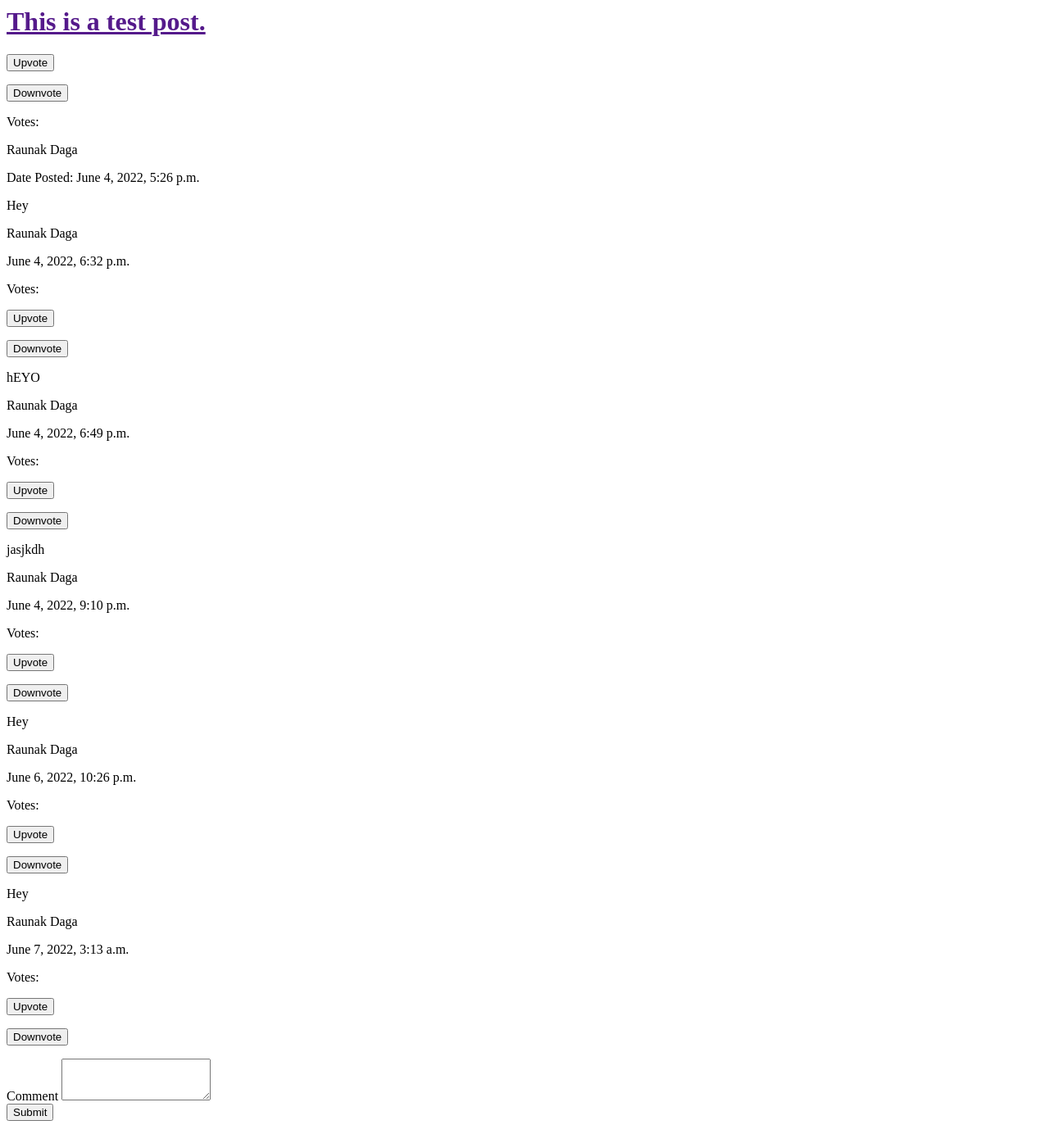
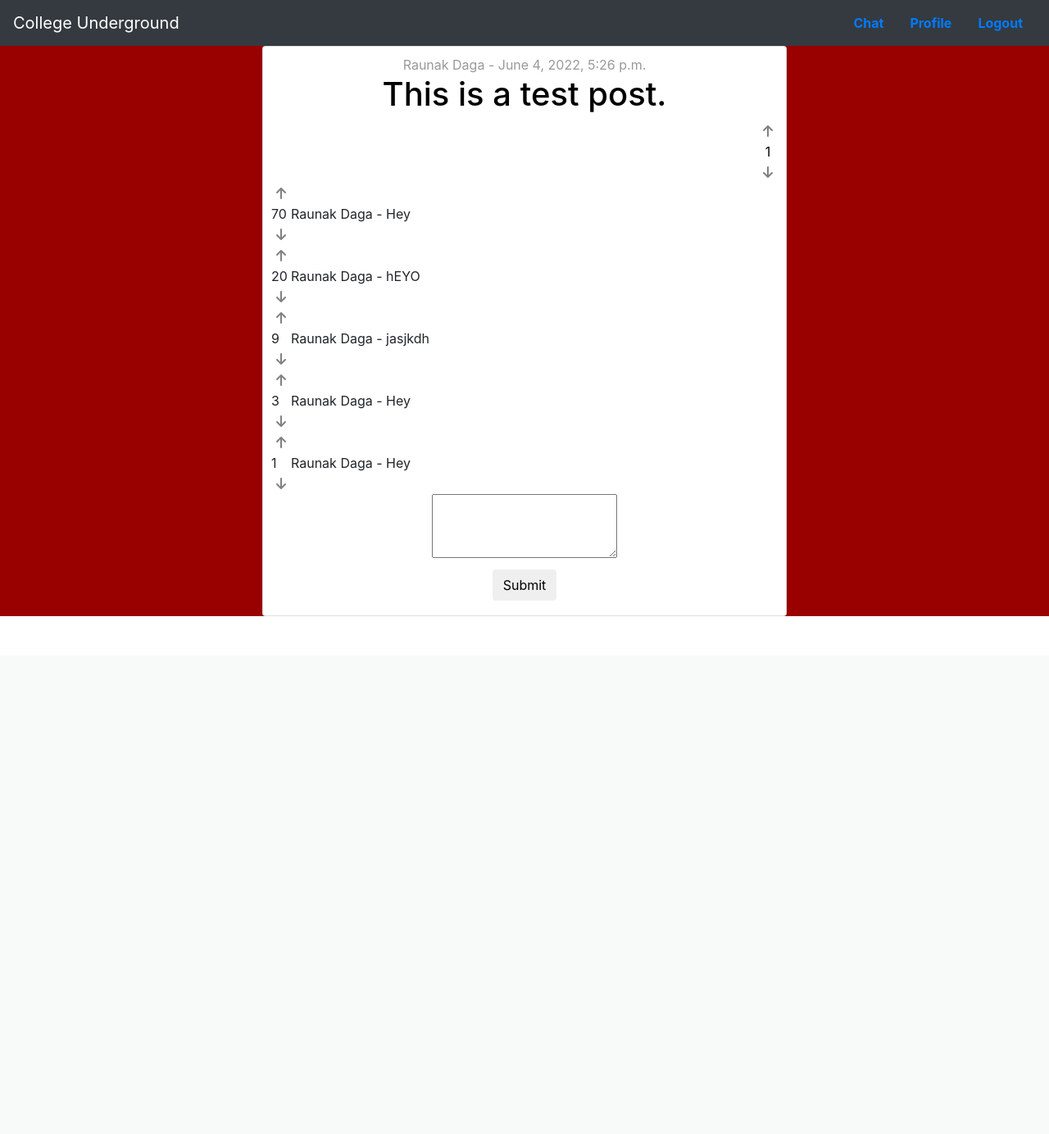
Before and after one commit to krvcorp/pong-frontend, a Django app: page /post/7/ in a window 1280 px wide. Shown: the whole page at 82% size. After the commit the page ends 752 px from the top, so only its background shows below. Run offline with Django 4.2, Linux system fonts and the light colour scheme; a user stored in the database is signed in; data comes from the database, SQL or seed files in the repository; both versions use the stored data as it was after the commit; some libraries are stand-ins or nearby versions.

Commit message:
Fixed +1/-1 and other voting issues

```diff
--- a/backend/base/templates/post.html
+++ b/backend/base/templates/post.html
@@ -1,34 +1,44 @@
+{% extends "base.html" %}
+{% load static %}
 {% block page_content %}
-<div class="layout__body mx-auto" style="width: 1200px">
-    <div class="mx-auto" style="width: 600px">
-        <div class="card border-primary">
-            <div class="card__header">
-                <h1 class="card__title">
-                    <a href="{{post.get_absolute_url}}">{{post.title}}</a>
-                </h1>
+<link rel="stylesheet" href="{% static '/css/discover.css' %}">
+<script src="https://code.jquery.com/jquery-3.6.0.js" integrity="sha256-H+K7U5CnXl1h5ywQfKtSj8PCmoN9aaq30gDh27Xc0jk="
+    crossorigin="anonymous"> </script>
+<link rel="stylesheet" href="https://cdnjs.cloudflare.com/ajax/libs/font-awesome/6.1.1/css/all.min.css"
+    integrity="sha512-KfkfwYDsLkIlwQp6LFnl8zNdLGxu9YAA1QvwINks4PhcElQSvqcyVLLD9aMhXd13uQjoXtEKNosOWaZqXgel0g=="
+    crossorigin="anonymous" referrerpolicy="no-referrer" />
+
+<div class="whole-page">
+    <div class="discover-body">
+        <div class="discover-post card">
+            <div class="discover-title">
+                <div class="author-information">
+                    {{post.user.name}} - {{post.created_at}}
                 </div>
+                <!-- Make the title link to the singular post view -->
+                <h1> {{post.title}} </h1>
 
                 <!-- A form with two options, upvote and downvote -->
+                <div class="post-vote">
+                    <form action="{% url 'vote_post' post_id=post.id up_or_down='up' %}" method="POST">
+                        {% csrf_token %}
+                        <button class="vote vote-post" type="submit">
+                            <i class="fa-solid fa-arrow-up"></i>
+                        </button>
+                    </form>
                     <div class="card__body">
-                <form action="{% url 'vote_post' post_id=post.id up_or_down=1 %}" method="POST">
+                        <span class="text-bold post-votes-count{{ post.id }}">
+                            {{ post.total_score }}
+                        </span>
+                    </div>
+                    <form action="{% url 'vote_post' post_id=post.id up_or_down='down' %}" method="POST">
                         {% csrf_token %}
-                    <button class="btn btn--mainZ" type="submit">Upvote</button>
-                </form>
-                <form action="{% url 'vote_post' post_id=post.id up_or_down=0 %}" method="POST">
-                    {% csrf_token %}
-                    <button class="btn btn--main" type="submit">Downvote</button>
+                        <button class="vote vote-post" type="submit">
+                            <i class="fa-solid fa-arrow-down"></i>
+                        </button>
                     </form>
                 </div>
 
-            <!-- Iterate through post votes dictionary and display vote count of each respective post -->
-
-            <div class="card__body">
-                <p>
-                    <span class="text-bold">Votes:</span>
-                    {% for key, value in post_votes.items %} {% if key == post.id %}
-                    {{value}}
-                    {% endif %} {% endfor %}
-                </p>
             </div>
 
             <div class="card__body">
@@ -37,53 +47,41 @@
                 <img src="{{post.image.url}}" alt="{{post.title}}" class="card__image"
                     style="width: 100%; max-width: 300px; max-height: 300px" />
                 {% endif %}
-                <!-- display the body of the post -->
-                <p class="card__text">{{post.body}}</p>
-            </div>
-            <div class="card__footer">
-                <!-- display the author of the post -->
-                <p class="card__author">{{post.user.name}}</p>
-                <!-- display the date of the post -->
-                <p class="card__date">Date Posted: {{post.created_at}}</p>
             </div>
 
-            <!-- display the comments that belong to each post -->
-            {% for comment in comments %} {% if comment.post == post %}
-            <div class="card__comment">
-                <p class="card__comment-text">{{comment.comment}}</p>
-                <p class="card__comment-author">{{comment.user.name}}</p>
-                <p class="card__comment-date">{{comment.created_at}}</p>
-
-                <!-- Iterate through comment votes dictionary and display vote count of each respective comment -->
-                <div class="card__body">
-                    <p>
-                        <span class="text-bold">Votes:</span>
-                        {% for key, value in comment_votes.items %} {% if key == comment.id %}
-                        {{value}}
-                        {% endif %} {% endfor %}
-                    </p>
+            {% for comment in post.get_comments %} {% if comment.post == post %}
+            <div class="comment-vote">
+                <div class="vote-form">
+                    <form action="{% url 'vote_comment' comment_id=comment.id up_or_down='up' %}" method="POST">
+                        {% csrf_token %}
+                        <button class="vote vote-comment" type="submit">
+                            <i class="fa-solid fa-arrow-up"></i>
+                        </button>
+                    </form>
+                    <div class="">
+                        <span class="comment-votes-count{{ comment.id }} text-bold">
+                            {{ comment.total_score }}
+                        </span>
                     </div>
-
-                <div class="card__body">
-                    <form action="{% url 'vote_comment' comment_id=comment.id up_or_down=1 %}" method="POST">
+                    <form action=" {% url 'vote_comment' comment_id=comment.id up_or_down='down' %}" method="POST">
                         {% csrf_token %}
-                        <button class="btn btn--main" type="submit">Upvote</button>
-                    </form>
-                    <form action="{% url 'vote_comment' comment_id=comment.id up_or_down=0 %}" method="POST">
-                        {% csrf_token %}
-                        <button class="btn btn--main" type="submit">Downvote</button>
+                        <button class="vote vote-comment" type="submit">
+                            <i class="fa-solid fa-arrow-down"></i>
+                        </button>
                     </form>
                 </div>
-
+                <span class="comment-text">
+                    {{comment.user.name}} - {{comment.comment}}
+                </span>
             </div>
             {% endif %} {% endfor %}
 
             <!-- form to write a comment underneath a post -->
 
+            <div class="comment-form">
                 <form class="form" action="{% url 'comment' post.id %}" method="POST">
                     {% csrf_token %}
                     <div class="form__group">
-                    <label for="comment">Comment</label>
                         <textarea required name="comment" rows="3"></textarea>
                     </div>
                     <div class="form__action my-2">
@@ -92,25 +90,44 @@
                 </form>
             </div>
         </div>
+
+
+    </div>
 </div>
 
-<!-- script to send AJAX request after clicking the upvote button  -->
+<!-- TODO: Create separate script for post and comment votes -->
+
+
 <script>
     $(document).ready(function () {
-        $('button').click(function () {
-            var $this = $(this);
-            var $form = $this.closest('form');
-            var formData = $form.serialize();
-            var formURL = $form.attr("action");
-            $.ajax({
-                url: formURL,
-                type: "POST",
-                data: formData,
-                success: function (data, textStatus, jqXHR) {
-                    $this.closest('.card__body').find('p').text(data);
-                }
-            });
-            return false;
+        $('.vote-post').click(function (e) {
+            e.preventDefault();
+            var form = $(this).closest('form');
+            var url = form.attr('action');
+            var data = form.serialize();
+            $.post(url, data, function (response) {
+                console.log(response);
+                $('.post-votes-count' + response.post_id).text(response.new_score);
+                $(e.target).toggleClass('voted');
             });
         });
+    });
+</script>
+
+<script>
+    $(document).ready(function () {
+        $('.vote-comment').click(function (e) {
+            e.preventDefault();
+            var form = $(this).closest('form');
+            var url = form.attr('action');
+            var data = form.serialize();
+            $.post(url, data, function (response) {
+                $('.comment-votes-count' + response.comment_id).text(response.new_score);
+                $(e.target).toggleClass('voted');
+            });
+        });
+    });
+</script>
+
+
 {% endblock %}
--- a/backend/base/urls.py
+++ b/backend/base/urls.py
@@ -19,6 +19,7 @@ urlpatterns = [
     # Path for comments underneath posts
     path("comment/<int:post_id>/", views.comment, name="comment"),
     # Paths for voting on comments and posts, 1 = upvote, 0 = downvote
-    path("vote_post/<int:post_id>/<int:up_or_down>/", views.vote_post, name="vote_post"),
-    path("vote_comment/<int:comment_id>/<int:up_or_down>/", views.vote_comment, name="vote_comment"),
+    path("vote_post/<int:post_id>/<str:up_or_down>/", views.vote_post, name="vote_post"),
+    path("vote_comment/<int:comment_id>/<str:up_or_down>/", views.vote_comment, name="vote_comment"),
+    path("report_post/<int:post_id>/", views.report_post, name="report_post"),
 ]
--- a/backend/base/views.py
+++ b/backend/base/views.py
@@ -1,10 +1,10 @@
 from django.shortcuts import render, redirect
-from django.http import HttpResponse
+from django.http import HttpResponse, JsonResponse
 from django.contrib.auth import authenticate
 from django.contrib.auth import login as auth_login
 from django.contrib.auth import logout as auth_logout
 from django.contrib.auth.decorators import login_required
-from .models import User, Post, Comment, PostVote, CommentVote, DirectConversation, DirectMessage
+from .models import User, Post, Comment, PostVote, CommentVote, DirectConversation, DirectMessage, PostReport
 from .forms import *
 
 
@@ -126,18 +126,48 @@ def post(request, post_id):
         context = {"post": post, "comments": comments}
         return render(request, "post.html", context)
 
+@login_required
 def vote_comment(request, comment_id, up_or_down):
     if request.method == "POST":
-        comment_vote = CommentVote(comment=Comment.objects.get(id=comment_id), vote=up_or_down)
-        comment_vote.save()
-        return HttpResponse("success")
+        vote = 1 if up_or_down == "up" else -1
+        response = {}
+        if CommentVote.objects.filter(user=request.user, comment=Comment.objects.get(id=comment_id)).exists():
+            if CommentVote.objects.get(user=request.user, comment=Comment.objects.get(id=comment_id)).vote == vote:
+                response["action"] = "delete"
+                CommentVote.objects.filter(user=request.user, comment=Comment.objects.get(id=comment_id)).delete()
+            else:
+                response["action"] = "update"
+                CommentVote.objects.filter(user=request.user, comment=Comment.objects.get(id=comment_id)).update(vote=vote)
+        else:
+            comment_vote = CommentVote(user=request.user, comment=Comment.objects.get(id=comment_id), vote=vote)
+            comment_vote.save()
+            response = {"action": "create"}
+        response["comment_id"] = comment_id
+        response['new_score'] = Comment.objects.get(id=comment_id).total_score()
+        return JsonResponse(response)
     return HttpResponse("failure")
 
+@login_required
 def vote_post(request, post_id, up_or_down):
     if request.method == "POST":
-        post_vote = PostVote(post=Post.objects.get(id=post_id), vote=up_or_down)
-        post_vote.save()
-        return HttpResponse("success")
+        response = {}
+        vote = 1 if up_or_down == "up" else -1
+        if PostVote.objects.filter(user=request.user, post=Post.objects.get(id=post_id)).exists():
+            if PostVote.objects.get(user=request.user, post=Post.objects.get(id=post_id)).vote == vote:
+                response["action"] = "delete"
+                PostVote.objects.filter(user=request.user, post=Post.objects.get(id=post_id)).delete()
+            else:
+                response["action"] = "update"
+                PostVote.objects.filter(user=request.user, post=Post.objects.get(id=post_id)).update(vote=vote)
+        else:
+            post_vote = PostVote(user=request.user, post=Post.objects.get(id=post_id), vote=vote)
+            post_vote.save()
+            response = {
+                "action": "create"
+            }
+        response["post_id"] = post_id
+        response['new_score'] = Post.objects.get(id=post_id).total_score()
+        return JsonResponse(response)
     return HttpResponse("failure")
 
 
@@ -157,8 +187,9 @@ def createconversation(request):
     if request.method == "POST":
         if DirectConversation.objects.filter(user1=request.user, user2=User.objects.get(id=request.POST.get("user_id"))).exists():
             return redirect("conversation", conversation_id=DirectConversation.objects.get(user1=request.user, user2=User.objects.get(id=request.POST.get("user_id"))).id)
+        if DirectConversation.objects.filter(user2=request.user, user1=User.objects.get(id=request.POST.get("user_id"))).exists():
+            return redirect("conversation", conversation_id=DirectConversation.objects.get(user2=request.user, user1=User.objects.get(id=request.POST.get("user_id"))).id)
         if request.user.id == int(request.POST.get("user_id")):
-            print('you cannot create a conversation with yourself')
             # TODO: Add error message for same user
             return HttpResponse("failure")
         conversation = DirectConversation(user1=request.user, user2=User.objects.get(id=request.POST.get("user_id")))
@@ -197,3 +228,12 @@ def publicprofile(request, user_id):
     if request.method == "GET":
         context = {"user": User.objects.get(id=user_id)}
         return render(request, "publicprofile.html", context)
+
+def report_post(request, post_id):
+    if request.method == "POST":
+        report = PostReport(post=Post.objects.get(id=post_id), user=request.user)
+        report.save()
+        return HttpResponse("success")
+    if request.method == "GET":
+        # TODO: Deny access
+        return HttpResponse("failure")
--- /dev/null
+++ b/backend/static/css/discover.css
@@ -0,0 +1,90 @@
+/* make the body half the width of the page */
+
+.whole-page {
+	width: 100%;
+	height: 100%;
+	background-color: #990000;
+}
+
+.discover-body {
+	width: 50%;
+	margin: 0 auto;
+}
+
+/* center the title, and make it white on a red background */
+.discover-title {
+	text-align: center;
+	color: black;
+	/* background-color: red; */
+}
+
+/* make the background of a post red */
+.discover-post {
+	/* add some padding and margin around each post */
+	padding: 10px;
+}
+
+/* put the post vote buttons on the right side of the post body */
+.post-vote {
+	float: right;
+}
+
+.comment-vote {
+	width: 100%;
+	height: auto;
+	display: flex;
+	align-items: center;
+}
+
+/* center the form for comments */
+.comment-form {
+	text-align: center;
+}
+
+.comment-text {
+	display: inline-block;
+	width: 50%;
+}
+
+/* make vote buttons borderless */
+.vote {
+	border: none;
+	background: transparent;
+	cursor: pointer;
+	color: grey;
+}
+
+.fa-cog {
+	color: grey;
+}
+
+.voted {
+	color: black;
+}
+
+button:focus {
+	outline: none;
+}
+
+/* make author information greyed out and less prominent */
+.author-information {
+	color: #999999;
+}
+
+.new-post {
+	width: 100%;
+	height: auto;
+	display: flex;
+	/* add some top margin */
+	margin-top: 10px;
+	align-items: center;
+	text-align: center;
+}
+
+/* center the 'post-image' class both vertically and horizontally */
+.post-image {
+	display: block;
+	margin: 0 auto;
+	width: 25%;
+	height: auto;
+}
```
Also changed, not shown: backend/base/models.py (+19 -2 lines), backend/base/templates/conversation.html (+0 -33 lines), backend/base/templates/discover.html (+88 -72 lines), backend/db.sqlite3. Lines whose indentation alone changed are shown as unchanged.
